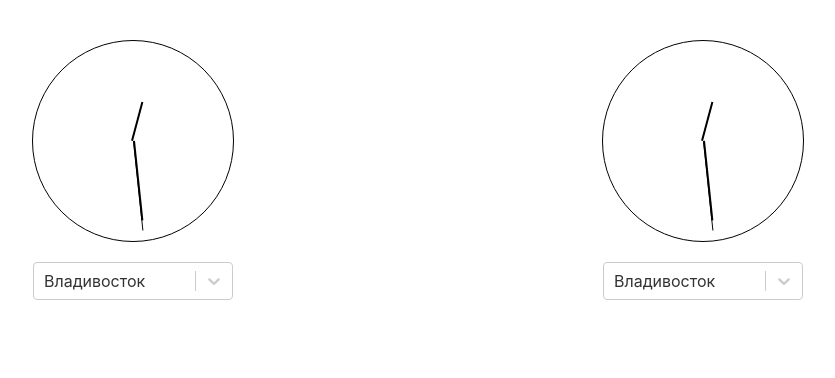
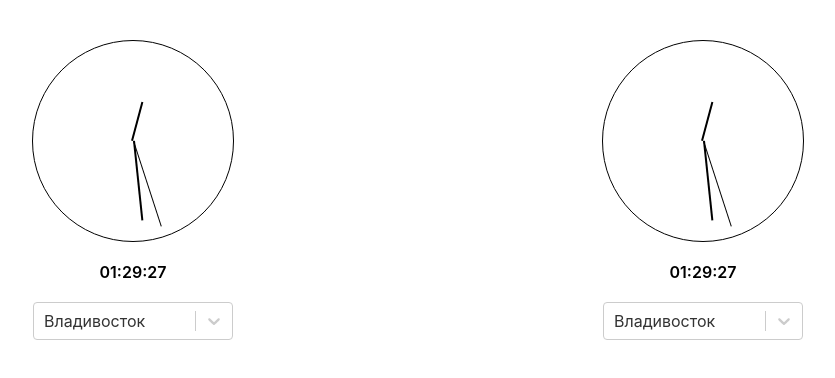
Before and after one commit to PUndef/clock-test-app, a React (Create React App) app: page / in a window 1280 px wide. Shown: the top 378 px of the page, without its empty margins (222-1057 px from the left). Built offline with nearby package versions, Linux system fonts and the light colour scheme.

Commit message:
some upd

```diff
--- a/src/constants/index.js
+++ /dev/null
@@ -1,7 +0,0 @@
-const dateFormat = 'YYYY-MM-DD HH:mm:ss';
-
-export default dateFormat;
-
-export {
-    dateFormat,
-};
--- a/src/features/Clock/Clock.js
+++ b/src/features/Clock/Clock.js
@@ -30,20 +30,12 @@ const getPointersDegree = (currentTime) => {
         minutes: 0,
         seconds: 0,
     }
-    if (
-        !currentTime
-        || !currentTime.hours
-        || !currentTime.minutes
-        || !currentTime.seconds
-    ) return state;
-    // For setting correct degree
     const offsetDegree = 180;
     const fullCircleDegree = 360;
     const hoursInCircle = 24;
     const minutesInCircle = 60;
     const secondsInCircle = 60;
     state.hours = ((fullCircleDegree / hoursInCircle) * currentTime.hours) - offsetDegree;
-    console.log('(fullCircleDegree / hoursInCircle)', (fullCircleDegree / hoursInCircle));
     state.minutes = (fullCircleDegree / minutesInCircle) * currentTime.minutes - offsetDegree;
     state.seconds = (fullCircleDegree / secondsInCircle) * currentTime.seconds - offsetDegree;
     return state;
@@ -58,8 +50,6 @@ const Clock = ({
     const initTimezone = defaultOptions[0];
     const [timeZone, setTimezone] = useState(initTimezone);
     const datetime = useSelector(selectClock);
-    console.log('timeZone', timeZone);
-    console.log('datetime', datetime);
     const currentTime = moment(datetime).utcOffset(timeZone.value);
     const actualState = {
         hours: currentTime.hours(),
@@ -67,17 +57,13 @@ const Clock = ({
         seconds: currentTime.seconds(),
     }
     const degrees = getPointersDegree(actualState);
-    console.log('actualState', actualState);
-    console.log('degrees', degrees);
     const dispatch = useDispatch();
     useEffect(() => {
         const minUpdateInterval = 500;
         const updateIntervalTime = updateInterval > minUpdateInterval
             ? updateInterval
             : minUpdateInterval;
-        console.log('effect', updateIntervalTime);
         const interval = setInterval(() => {
-            console.log('effect interval');
             dispatch(update());
         }, updateIntervalTime);
         setClockInterval(interval)
@@ -91,22 +77,19 @@ const Clock = ({
             <div className={styles.clock}>
                 <div
                     className={styles.clock__hours}
-                    style={{
-                        transform: `rotate(${degrees.hours}deg)`,
-                    }}
+                    style={{ transform: `rotate(${degrees.hours}deg)` }}
                 />
                 <div
                     className={styles.clock__minutes}
-                    style={{
-                        transform: `rotate(${degrees.minutes}deg)`,
-                    }}
+                    style={{ transform: `rotate(${degrees.minutes}deg)` }}
                 />
                 <div
                     className={styles.clock__seconds}
-                    style={{
-                        transform: `rotate(${degrees.seconds}deg)`,
-                    }}
+                    style={{ transform: `rotate(${degrees.seconds}deg)` }}
                 />
+            </div>
+            <div className={styles.time}>
+                {moment(currentTime).format('HH:mm:ss')}
             </div>
             <div className={styles.select}>
                 <Select
--- a/src/features/Clock/Clock.module.css
+++ b/src/features/Clock/Clock.module.css
@@ -1,10 +1,5 @@
 .container {
     margin-bottom: 40px;
-}
-
-.select {
-    margin: 20px auto 0 auto;
-    max-width: 200px;
 }
 
 .clock {
@@ -40,3 +35,13 @@
     width: 1px;
     height: 90px;
 }
+
+.time {
+    margin-top: 20px;
+    font-weight: 600;
+}
+
+.select {
+    margin: 20px auto 0 auto;
+    max-width: 200px;
+}
--- a/src/features/Clock/clockSlice.js
+++ b/src/features/Clock/clockSlice.js
@@ -1,6 +1,5 @@
 import { createSlice } from '@reduxjs/toolkit';
 import moment from 'moment';
-import dateFormat from '../../constants';
 
 export const clockSlice = createSlice({
   name: 'clock',
@@ -10,7 +9,6 @@ export const clockSlice = createSlice({
   reducers: {
     update: state => {
       state.datetime = moment().format();
-      console.log('update reducer', state.datetime);
     },
   },
 });
```
